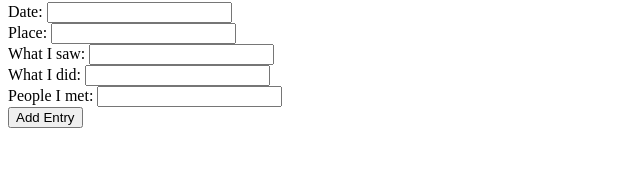
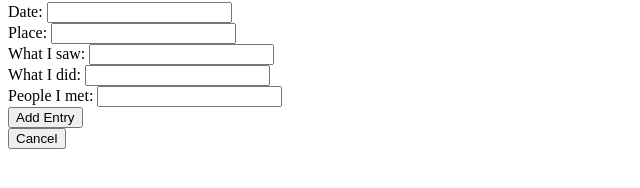
Before and after one commit to claracampos/travel-minutes, a React (Create React App) app: page /add-entry in a window 1280 px wide. Shown: the part 166-354 px from the top of the page, without its empty margins (0-640 px from the left). Built offline with nearby package versions, Linux system fonts and the light colour scheme; no server answers; sample sign-in values are in the browser's storage.

Commit message:
Added a go home button component

```diff
--- a/src/components/AddEntryPage.js
+++ b/src/components/AddEntryPage.js
@@ -1,11 +1,13 @@
 import React from "react";
 import AddEntryForm from "./AddEntryForm";
+import GoHomeButton from "./GoHomeButton";
 
 const AddEntryPage = () => {
   return (
     <div>
       <h2>Add Entry</h2>
       <AddEntryForm />
+      <GoHomeButton>Cancel</GoHomeButton>
     </div>
   );
 };
--- a/src/components/EditEntryPage.js
+++ b/src/components/EditEntryPage.js
@@ -4,6 +4,7 @@ import AppContext from "../context/AppContext";
 import { database } from "../firebase/firebase";
 import EditEntryForm from "./EditEntryForm";
 import { deleteEntry } from "../actions/entryActions";
+import GoHomeButton from "./GoHomeButton";
 
 const EditEntryPage = () => {
   const { id } = useParams();
@@ -30,7 +31,7 @@ const EditEntryPage = () => {
       {!entry && <h1>Loading...</h1>}
       {entry && <h2>Date: {`${entry.date}`}</h2>}
       {entry && <EditEntryForm entry={entry} />}
-      <button onClick={() => history.push("/dashboard")}>Cancel</button>
+      <GoHomeButton>Cancel</GoHomeButton>
       <button
         onClick={() => deleteEntry(user, id, () => history.push("/dashboard"))}
       >
--- a/src/components/ErrorPage.js
+++ b/src/components/ErrorPage.js
@@ -1,20 +1,12 @@
 import React from "react";
-import { useHistory } from "react-router-dom";
+import GoHomeButton from "./GoHomeButton";
 
 const ErrorPage = () => {
-  const history = useHistory();
-
   return (
     <div>
       <h1>Error</h1>
       <h2>The page you're looking for is not available.</h2>
-      <button
-        onClick={() => {
-          history.replace("/");
-        }}
-      >
-        Go home
-      </button>
+      <GoHomeButton>Go Home</GoHomeButton>
     </div>
   );
 };
--- /dev/null
+++ b/src/components/GoHomeButton.js
@@ -0,0 +1,11 @@
+import React from "react";
+import { useHistory } from "react-router-dom";
+
+const GoHomeButton = props => {
+  const history = useHistory();
+  return (
+    <button onClick={() => history.push("/dashboard")}>{props.children}</button>
+  );
+};
+
+export default GoHomeButton;
--- a/src/components/NotFoundPage.js
+++ b/src/components/NotFoundPage.js
@@ -1,9 +1,11 @@
 import React from "react";
+import GoHomeButton from "./GoHomeButton";
 
 const NotFoundPage = () => (
   <div>
     <h1>404</h1>
     <p>The page you're looking for could not be found.</p>
+    <GoHomeButton>Go Home</GoHomeButton>
   </div>
 );
 
```
